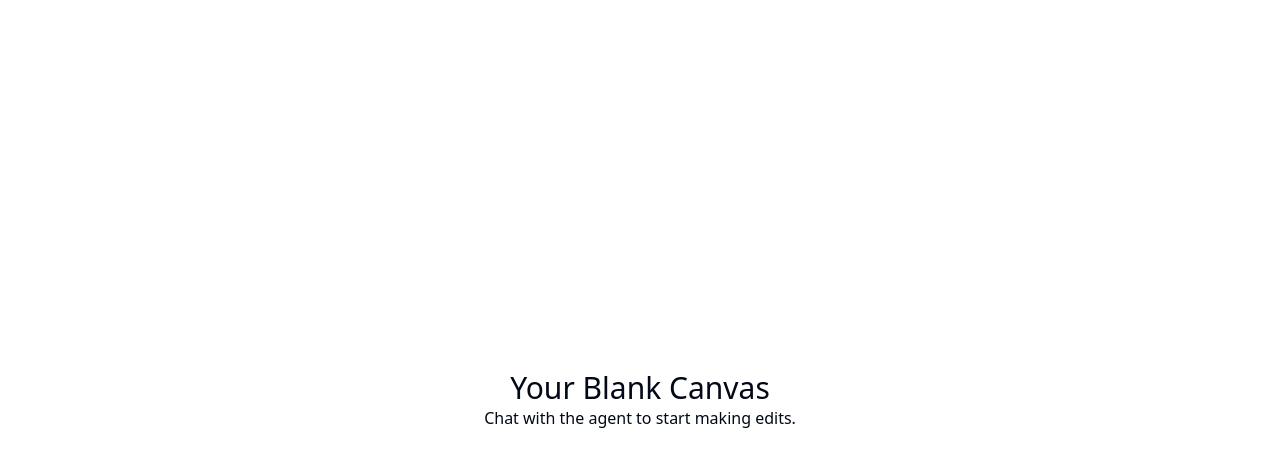
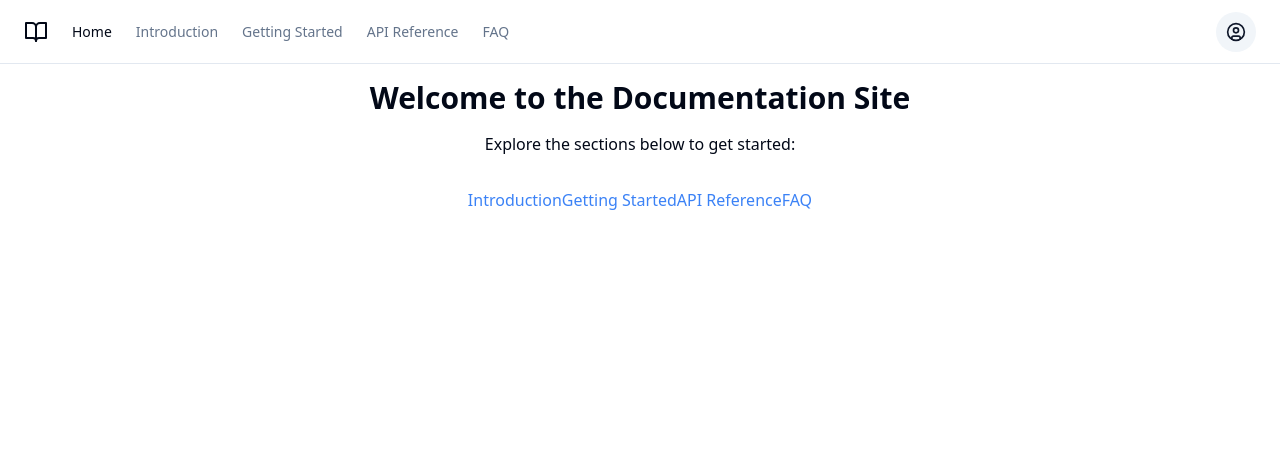
Before and after one commit to GPT-Engineer-App/nexuspay-api-documentation, a React (Vite) app: page / in a window 1280 px wide. Shown: the top 466 px of the page. Built offline with nearby package versions, Linux system fonts and the light colour scheme.

Commit message:
Initial draft for documentation website with navbar layout, navigation, and placeholder pages.

```diff
--- a/src/App.jsx
+++ b/src/App.jsx
@@ -1,17 +1,42 @@
 import { Toaster } from "@/components/ui/sonner";
 import { TooltipProvider } from "@/components/ui/tooltip";
 import { QueryClient, QueryClientProvider } from "@tanstack/react-query";
-import { Home } from "lucide-react";
+import { Home, BookOpen, Code, HelpCircle } from "lucide-react";
 import { Route, BrowserRouter as Router, Routes } from "react-router-dom";
-import Layout from "./layouts/default"; // available: default, navbar, sidebar
+import Layout from "./layouts/navbar";
 import Index from "./pages/Index.jsx";
+import Introduction from "./pages/Introduction.jsx";
+import GettingStarted from "./pages/GettingStarted.jsx";
+import APIReference from "./pages/APIReference.jsx";
+import FAQ from "./pages/FAQ.jsx";
+
 const queryClient = new QueryClient();
 
 export const navItems = [
   {
-    title: "Home", // Feel free to change this to your liking
+    title: "Home",
     to: "/",
     icon: <Home className="h-4 w-4" />,
+  },
+  {
+    title: "Introduction",
+    to: "/introduction",
+    icon: <BookOpen className="h-4 w-4" />,
+  },
+  {
+    title: "Getting Started",
+    to: "/getting-started",
+    icon: <BookOpen className="h-4 w-4" />,
+  },
+  {
+    title: "API Reference",
+    to: "/api-reference",
+    icon: <Code className="h-4 w-4" />,
+  },
+  {
+    title: "FAQ",
+    to: "/faq",
+    icon: <HelpCircle className="h-4 w-4" />,
   },
 ];
 
@@ -24,7 +49,10 @@ const App = () => {
           <Routes>
             <Route path="/" element={<Layout />}>
               <Route index element={<Index />} />
-              {/* Add more routes here as needed */}
+              <Route path="introduction" element={<Introduction />} />
+              <Route path="getting-started" element={<GettingStarted />} />
+              <Route path="api-reference" element={<APIReference />} />
+              <Route path="faq" element={<FAQ />} />
             </Route>
           </Routes>
         </Router>
--- a/src/layouts/navbar.jsx
+++ b/src/layouts/navbar.jsx
@@ -9,7 +9,7 @@ import {
 } from "@/components/ui/dropdown-menu";
 import { Sheet, SheetContent, SheetTrigger } from "@/components/ui/sheet";
 import { cn } from "@/lib/utils";
-import { CircleUser, Menu, Package2 } from "lucide-react";
+import { CircleUser, Menu, BookOpen, Code, HelpCircle } from "lucide-react";
 import { NavLink, Outlet } from "react-router-dom";
 import { navItems } from "../App";
 
@@ -34,8 +34,8 @@ const DesktopNav = () => (
       to="/"
       className="flex items-center gap-2 text-lg font-semibold md:text-base"
     >
-      <Package2 className="h-6 w-6" />
-      <span className="sr-only">Acme Inc</span>
+      <BookOpen className="h-6 w-6" />
+      <span className="sr-only">Docs Site</span>
     </NavItem>
     {navItems.map((item) => (
       <NavItem key={item.to} to={item.to}>
@@ -59,8 +59,8 @@ const MobileNav = () => (
           to="/"
           className="flex items-center gap-2 text-lg font-semibold"
         >
-          <Package2 className="h-6 w-6" />
-          <span className="sr-only">Acme Inc</span>
+          <BookOpen className="h-6 w-6" />
+          <span className="sr-only">Docs Site</span>
         </NavItem>
         {navItems.map((item) => (
           <NavItem key={item.to} to={item.to}>
--- /dev/null
+++ b/src/pages/APIReference.jsx
@@ -0,0 +1,10 @@
+const APIReference = () => {
+  return (
+    <div>
+      <h1 className="text-3xl font-bold mb-4">API Reference</h1>
+      <p>Here you will find the API reference for the documentation.</p>
+    </div>
+  );
+};
+
+export default APIReference;
--- /dev/null
+++ b/src/pages/FAQ.jsx
@@ -0,0 +1,10 @@
+const FAQ = () => {
+  return (
+    <div>
+      <h1 className="text-3xl font-bold mb-4">FAQ</h1>
+      <p>Frequently Asked Questions will be answered here.</p>
+    </div>
+  );
+};
+
+export default FAQ;
--- /dev/null
+++ b/src/pages/GettingStarted.jsx
@@ -0,0 +1,10 @@
+const GettingStarted = () => {
+  return (
+    <div>
+      <h1 className="text-3xl font-bold mb-4">Getting Started</h1>
+      <p>This page will help you get started with the documentation.</p>
+    </div>
+  );
+};
+
+export default GettingStarted;
--- a/src/pages/Index.jsx
+++ b/src/pages/Index.jsx
@@ -1,10 +1,16 @@
-// Update this page (the content is just a fallback if you fail to update the page)
+import { Link } from "react-router-dom";
 
 const Index = () => {
   return (
     <div className="text-center">
-      <h1 className="text-3xl">Your Blank Canvas</h1>
-      <p>Chat with the agent to start making edits.</p>
+      <h1 className="text-3xl font-bold mb-4">Welcome to the Documentation Site</h1>
+      <p className="mb-8">Explore the sections below to get started:</p>
+      <div className="space-y-4">
+        <Link to="/introduction" className="text-blue-500 hover:underline">Introduction</Link>
+        <Link to="/getting-started" className="text-blue-500 hover:underline">Getting Started</Link>
+        <Link to="/api-reference" className="text-blue-500 hover:underline">API Reference</Link>
+        <Link to="/faq" className="text-blue-500 hover:underline">FAQ</Link>
+      </div>
     </div>
   );
 };
--- /dev/null
+++ b/src/pages/Introduction.jsx
@@ -0,0 +1,10 @@
+const Introduction = () => {
+  return (
+    <div>
+      <h1 className="text-3xl font-bold mb-4">Introduction</h1>
+      <p>Welcome to the introduction page. Here you will find an overview of the documentation.</p>
+    </div>
+  );
+};
+
+export default Introduction;
```
